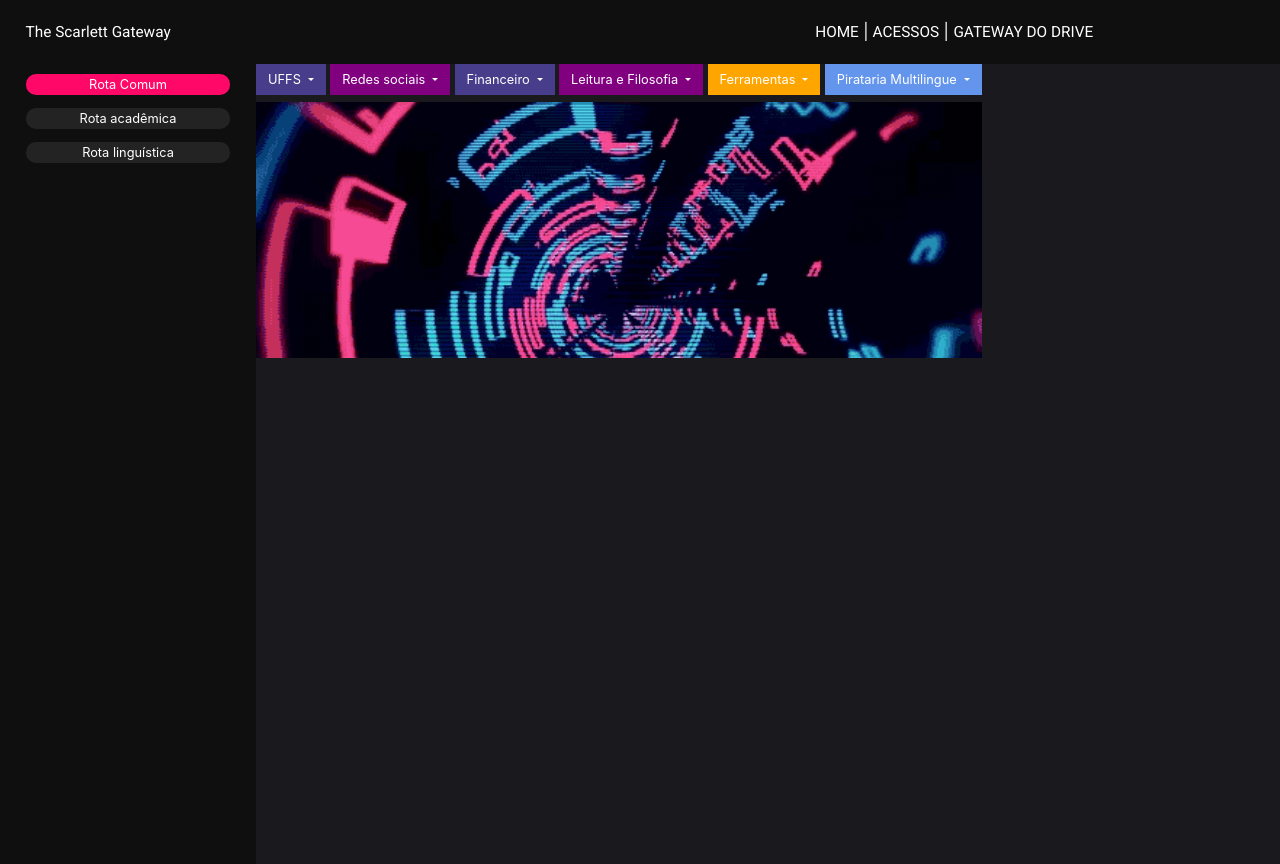
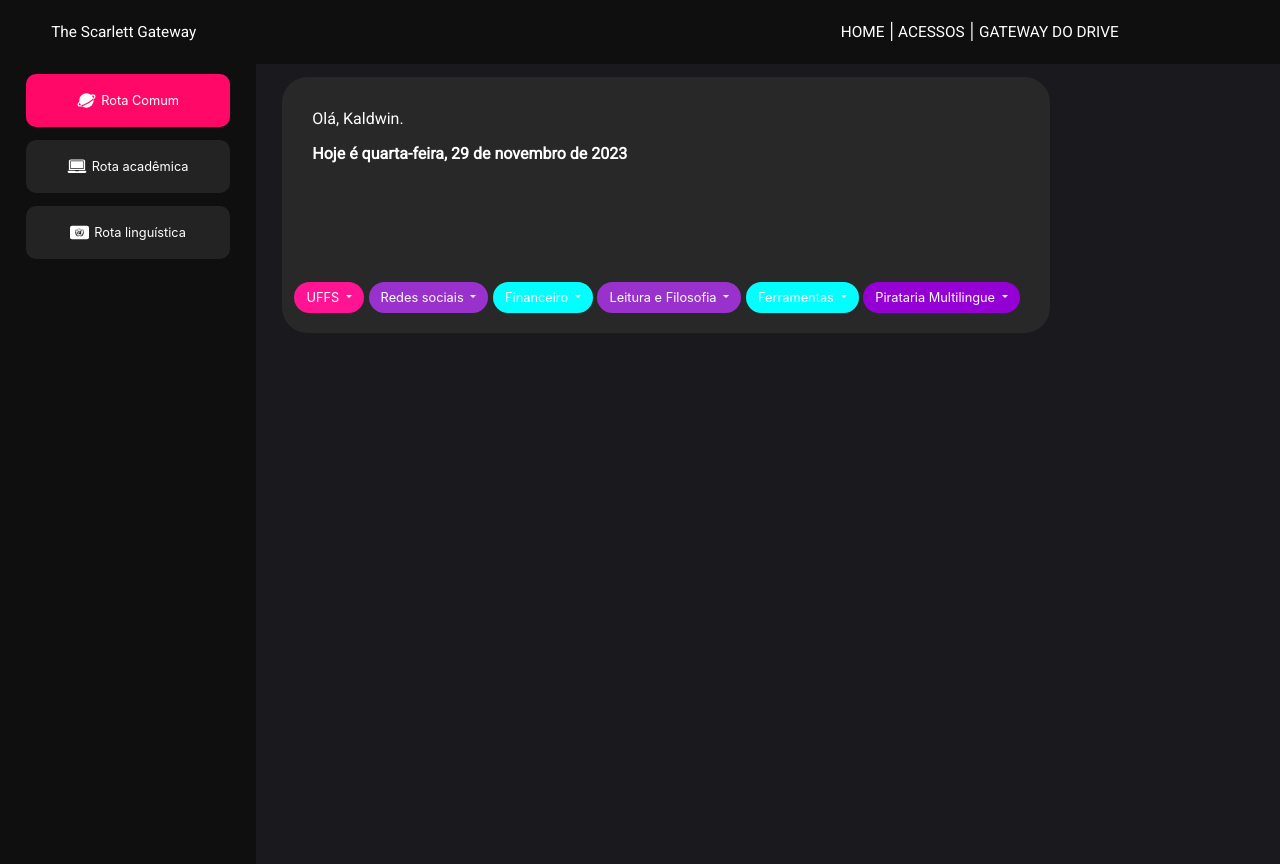
Before and after one commit to Deestad/Scarlett-Gateway, a PHP site: page /linkway.html in a window 1280 px wide. Run offline with PHP 8.4, Linux system fonts and the light colour scheme.

Commit message:
UI Upgrade

```diff
--- a/CSS/default.css
+++ b/CSS/default.css
@@ -19,11 +19,10 @@
 
 
 body {
-    width: 100%;
-    height: 100%;
-    overflow: hidden;
+    max-width: 100%;
+    min-height: 100%;
     margin: 0;
-    background-color: black!important;
+    background-color: rgb(26, 26, 30)!important;
 
 }
 
@@ -54,7 +53,7 @@ body {
     margin-left: 50vw;
 }
 #gateway-title {
-    margin-left: 2vw;
+    margin-left: 4vw;
     font-weight: normal;
 
 }
@@ -156,7 +155,7 @@ body {
     display: flex;
     border: none;
     width: 80%;
-    height: 200%;
+    line-height: 4vw;
     justify-content: center;
     margin: auto;
     margin-bottom: 1vw;
@@ -164,6 +163,13 @@ body {
     border-radius: 10px;
     color: white;
     font-size: 1vw;
+}
+.menu-buttons img {
+    height: 10%;
+    width: 10%;
+    margin: auto;
+    margin-right: 5px;
+    margin-left: 0;
 }
 .menu-buttons:hover{
     background-color:black;
@@ -179,16 +185,18 @@ body {
 #main-functionality {
     position: relative;
     object-fit: cover;
-    overflow: hidden;
-    background-color: rgb(26, 26, 30);
     height: 100vh;
+}
+#buttons-positioner{
+    position: absolute;
+    top: 80%;
 }
 
 #common-route {
     top: 0;
     left: 20%;
     position: absolute;
-    height: 92%;
+    height: 100%;
     width: 80%;
 }
 
@@ -201,21 +209,29 @@ body {
 }
 .common-gateway-wrapper {
     position: absolute;
+    background-color: rgb(40, 40, 40);
     color: black;
-    top: 0;
-    left: 0;
+    top: 1vw;
+    object-fit: contain;
+    width: 60vw;
+    height: 20vw;
+    padding: 1vw;
+    border-radius: 2vw;
+    left: 2vw;
 }
 .common-gateway {
     position: relative;
     color: black;
     z-index: 9999;
+    border-radius: 10%;
+
 
 }
 .dropdown-i {
     align-items: stretch;
     display: inline-block;
     text-align: center;
-    color: black;
+    color: white;
     margin-bottom: 1vw;
     min-width: 100%;
     overflow: hidden;
@@ -229,35 +245,33 @@ body {
 
 }
 .dropdown {
+    border-radius: 1.5vw;
     padding-top: 30%;
     font-size: 1vw;
     position: absolute;
-    background-color: white;
+    background-color: rgb(32, 34, 63);
     z-index: 0;
     transition: 2s;
+
 
 }
 
 .btn {
+    transition: background 2s;
     border-style: none;
+    border-radius: 20px;
 }
 .btn:hover {
     background-color: white !important;
     color: black;
 }
-#distractor-wrapper{
-    top: 3vw;
+
+#datetime-common {
+    font-family: 'Roboto';
+    color: white;
     position: absolute;
-    overflow: hidden;
-    width: 100%;
-    object-fit: cover;
-    height: 20vw;
-    margin-bottom: 100px;
-    z-index: 0;
+    left: 4%;
+    font-size: 2    vw;
+    line-height: 2.7vw;
+    top: 10%;
 }
-#common-distractor {
-    position: absolute;
-    min-width: 100%;
-
-
-}
--- a/JS/main.js
+++ b/JS/main.js
@@ -1,10 +1,22 @@
 console.log("Javascript initiated.")
+
+// Set time if timepanel exists
+document.addEventListener("DOMContentLoaded", function(setTime){
+    const panel = document.getElementById('datetime-common')
+    const options = {
+        weekday: 'long',
+        year: 'numeric',
+        day: 'numeric',
+        month: 'long',
+    };
+    let time_settings = new Date().toLocaleDateString('pt-BR',options)
+    panel.innerHTML =`Olá, Kaldwin. <br><b>Hoje é ${time_settings}</b>`;
+})
 
 document.addEventListener("DOMContentLoaded", function(colors){
     const buttons = document.getElementsByClassName('btn')
     for (var i = 0; i < buttons.length; i++){
         var roll = Math.floor(Math.random(1,5)*5) + 1;
-        console.log(roll)
         if (roll == 1){
             buttons[i].style.backgroundColor = "orange";
         }
@@ -29,25 +41,24 @@ document.addEventListener("DOMContentLoaded", function colorChanging() {
     const buttons = document.getElementsByClassName('btn')
     for (var i = 0; i < buttons.length; i++){
         var roll = Math.floor(Math.random(1,5)*5) + 1;
-        console.log(roll)
         if (roll == 1){
-            buttons[i].style.backgroundColor = "orange";
+            buttons[i].style.backgroundColor = "rgb(255, 8, 103)";
         }
         else if (roll == 2){
-            buttons[i].style.backgroundColor = "cornflowerblue";
+            buttons[i].style.backgroundColor = "deeppink";
         }
         else if (roll == 3){
-            buttons[i].style.backgroundColor = "violet";
+            buttons[i].style.backgroundColor = "darkviolet";
         }
         else if (roll == 4){
-            buttons[i].style.backgroundColor = "purple";
+            buttons[i].style.backgroundColor = "cyan";
         }
         else if (roll == 5){
-            buttons[i].style.backgroundColor = "darkslateblue";
+            buttons[i].style.backgroundColor = "darkorchid";
         }
     }
     colorChanging();
-}, 100);
+}, 300);
 });
 
 
--- a/linkway.html
+++ b/linkway.html
@@ -1,10 +1,12 @@
 <!DOCTYPE html>
 <html lang="en">
+
 <head>
     <meta charset="UTF-8">
     <meta name="viewport" content="width=device-width, initial-scale=1.0">
     <!-- THIS IS BOOTSTRAP-->
-    <link rel="stylesheet" href="https://cdn.jsdelivr.net/npm/bootstrap@4.3.1/dist/css/bootstrap.min.css" integrity="sha384-ggOyR0iXCbMQv3Xipma34MD+dH/1fQ784/j6cY/iJTQUOhcWr7x9JvoRxT2MZw1T" crossorigin="anonymous">
+    <link rel="stylesheet" href="https://cdn.jsdelivr.net/npm/bootstrap@4.3.1/dist/css/bootstrap.min.css"
+        integrity="sha384-ggOyR0iXCbMQv3Xipma34MD+dH/1fQ784/j6cY/iJTQUOhcWr7x9JvoRxT2MZw1T" crossorigin="anonymous">
     <!-- OUR STYLESHEETS-->
     <link rel="stylesheet" href="CSS/default.css">
 
@@ -17,6 +19,7 @@
 
     <title>Scarlett Gateway</title>
 </head>
+
 <body>
     <header>
         <nav id="navigator">
@@ -24,7 +27,9 @@
             <div id="nav-aligner"></div>
             <a class="nav-items" href="index.html"> HOME</a>
             |<a class="nav-items" href="linkway.html"> ACESSOS</a>
-            | <a class="nav-items" href="https://docs.google.com/spreadsheets/d/1xp1tSz4B5aT1WFty3ImLFywiyFaMKQlb0sEmKRVkaIA/edit#gid=0" target="_blank">GATEWAY DO DRIVE</a>
+            | <a class="nav-items"
+                href="https://docs.google.com/spreadsheets/d/1xp1tSz4B5aT1WFty3ImLFywiyFaMKQlb0sEmKRVkaIA/edit#gid=0"
+                target="_blank">GATEWAY DO DRIVE</a>
 
             </div>
         </nav>
@@ -32,30 +37,38 @@
     <div id="main-functionality">
         <div id="left-menu">
             <div id="menu-items-container">
-                <button id ="menu-button-1" class="menu-buttons" onclick="ChangeLeftMenuButtonColors(this.id);">Rota Comum</button>
-                <button id ="menu-button-2" class="menu-buttons" onclick="ChangeLeftMenuButtonColors(this.id);">Rota acadêmica</button>
-                <button id ="menu-button-3" class="menu-buttons" onclick="ChangeLeftMenuButtonColors(this.id);">Rota linguística</button>
+                <button id="menu-button-1" class="menu-buttons" onclick="ChangeLeftMenuButtonColors(this.id);"><img src="Images/commonroute.svg">Rota
+                    Comum</button>
+                <button id="menu-button-2" class="menu-buttons" onclick="ChangeLeftMenuButtonColors(this.id);"><img src="Images/academic.svg">Rota
+                    acadêmica</button>
+                <button id="menu-button-3" class="menu-buttons" onclick="ChangeLeftMenuButtonColors(this.id);"><img src="Images/linguistic.svg">Rota
+                    linguística</button>
             </div>
         </div>
         <!-- LINK BOX -->
         <main id="common-route">
             <div class="common-gateway-wrapper">
+                <div id="buttons-positioner">
                     <div class="btn-group common-gateway">
-                    <button type="button" id="uffs" class="btn btn-success dropdown-toggle dropbutton"  onclick="ToggleDropdown(this.id)">
+                        <button type="button" id="uffs" class="btn btn-success dropdown-toggle dropbutton"
+                            onclick="ToggleDropdown(this.id)">
                             UFFS
                         </button>
                         <div id="dropdown-uffs" class="dropdown" style="display:none">
                             <br>
                             <a class="dropdown-i" href="https://www.uffs.edu.br/" target="_blank">UFFS</a>
-                        <a class="dropdown-i" href="https://sigaa.uffs.edu.br/sigaa/?modo=classico" target="_blank">Sigaa</a>
-                        <a class="dropdown-i" href="https://www.instagram.com/uffs.campuschapeco/" target="_blank">Instagram UFFS</a>
+                            <a class="dropdown-i" href="https://sigaa.uffs.edu.br/sigaa/?modo=classico"
+                                target="_blank">Sigaa</a>
+                            <a class="dropdown-i" href="https://www.instagram.com/uffs.campuschapeco/"
+                                target="_blank">Instagram UFFS</a>
                         </div>
                     </div>
                     <div class="btn-group common-gateway">
-                    <button type="button" id="redes" class="btn btn-success dropdown-toggle dropbutton" onclick="ToggleDropdown(this.id)">
+                        <button type="button" id="redes" class="btn btn-success dropdown-toggle dropbutton"
+                            onclick="ToggleDropdown(this.id)">
                             Redes sociais
                         </button>
-                    <div  id="dropdown-redes" class="dropdown" style="display:none">
+                        <div id="dropdown-redes" class="dropdown" style="display:none">
                             <br>
                             <a class="dropdown-i" href="https://www.instagram.com/" target="_blank">Instagram</a>
                             <a class="dropdown-i" href="https://www.youtube.com/" target="_blank">Youtube</a>
@@ -66,60 +79,87 @@
                         </div>
                     </div>
                     <div class="btn-group common-gateway">
-                    <button type="button" id="financeiro" class="btn btn-success dropdown-toggle dropbutton" onclick="ToggleDropdown(this.id)">
+                        <button type="button" id="financeiro" class="btn btn-success dropdown-toggle dropbutton"
+                            onclick="ToggleDropdown(this.id)">
                             Financeiro
                         </button>
-                    <div  id="dropdown-financeiro" class="dropdown" style="display:none">
+                        <div id="dropdown-financeiro" class="dropdown" style="display:none">
                             <br>
-                        <a class="dropdown-i" href="https://docs.google.com/spreadsheets/d/1LKPkl0TJE3BQN_10CLXieqDmBJWrsbV1o9RQvJ17cRQ/edit?usp=drive_web&ouid=102193530454541694197" target="_blank">Planilha dos Gastos e Renda</a>
+                            <a class="dropdown-i"
+                                href="https://docs.google.com/spreadsheets/d/1LKPkl0TJE3BQN_10CLXieqDmBJWrsbV1o9RQvJ17cRQ/edit?usp=drive_web&ouid=102193530454541694197"
+                                target="_blank">Planilha dos Gastos e Renda</a>
                             <a class="dropdown-i" href="https://keep.google.com/" target="_blank">Google Keep</a>
                         </div>
                     </div>
                     <div class="btn-group common-gateway">
-                    <button type="button" id="leituras" class="btn btn-success dropdown-toggle dropbutton" onclick="ToggleDropdown(this.id)">
+                        <button type="button" id="leituras" class="btn btn-success dropdown-toggle dropbutton"
+                            onclick="ToggleDropdown(this.id)">
                             Leitura e Filosofia
                         </button>
-                    <div  id="dropdown-leituras" class="dropdown" style="display:none">
+                        <div id="dropdown-leituras" class="dropdown" style="display:none">
                             <br>
-                        <a class="dropdown-i" href="https://docs.google.com/spreadsheets/d/1N-3LsTQDOJtUUZEgfzTTJdrSe5JDCAxqiThD_ysjbxI/edit#gid=0" target="_blank">Gateway do Shadow</a>
-                        <a class="dropdown-i" href="https://docs.google.com/spreadsheets/d/1zx3VMxc9jHVQKFlEsvECwNqTcXCmhaByYSgOug7Ax90/edit?usp=drive_web&ouid=102193530454541694197" target="_blank">Leituras</a>
-                        <a class="dropdown-i" href="https://onedrive.live.com/?id=5BA21C0B629B23E3%21138&cid=5BA21C0B629B23E3" target="_blank">Biblioteca de Luftschlössen</a>
-                        <a class="dropdown-i" href="https://docs.google.com/spreadsheets/d/1I0OwfPpr7VkuuJ2J0KMm4gFX-XoMDhYU0X9awyMvuHU/edit#gid=0" target="_blank">Dicionário da Academia Real</a>
-                        <a class="dropdown-i" href="https://docs.google.com/spreadsheets/d/1J00H1WW3eswXuC_uq5LT2bUz1IpMKJetbXP3jteBRpI/edit#gid=0" target="_blank">Análise Histórico-Temporal</a>
+                            <a class="dropdown-i"
+                                href="https://docs.google.com/spreadsheets/d/1N-3LsTQDOJtUUZEgfzTTJdrSe5JDCAxqiThD_ysjbxI/edit#gid=0"
+                                target="_blank">Gateway do Shadow</a>
+                            <a class="dropdown-i"
+                                href="https://docs.google.com/spreadsheets/d/1zx3VMxc9jHVQKFlEsvECwNqTcXCmhaByYSgOug7Ax90/edit?usp=drive_web&ouid=102193530454541694197"
+                                target="_blank">Leituras</a>
+                            <a class="dropdown-i"
+                                href="https://onedrive.live.com/?id=5BA21C0B629B23E3%21138&cid=5BA21C0B629B23E3"
+                                target="_blank">Biblioteca de Luftschlössen</a>
+                            <a class="dropdown-i"
+                                href="https://docs.google.com/spreadsheets/d/1I0OwfPpr7VkuuJ2J0KMm4gFX-XoMDhYU0X9awyMvuHU/edit#gid=0"
+                                target="_blank">Dicionário da Academia Real</a>
+                            <a class="dropdown-i"
+                                href="https://docs.google.com/spreadsheets/d/1J00H1WW3eswXuC_uq5LT2bUz1IpMKJetbXP3jteBRpI/edit#gid=0"
+                                target="_blank">Análise Histórico-Temporal</a>
                         </div>
                     </div>
                     <div class="btn-group common-gateway">
-                    <button type="button" id="ferramentas" class="btn btn-success dropdown-toggle dropbutton" onclick="ToggleDropdown(this.id)">
+                        <button type="button" id="ferramentas" class="btn btn-success dropdown-toggle dropbutton"
+                            onclick="ToggleDropdown(this.id)">
                             Ferramentas
                         </button>
-                    <div  id="dropdown-ferramentas" class="dropdown" style="display:none">
+                        <div id="dropdown-ferramentas" class="dropdown" style="display:none">
                             <br>
                             <a class="dropdown-i" href="http://gmail.com/" target="_blank">Gmail</a>
-                        <a class="dropdown-i" href="https://calendar.google.com/calendar/u/0/r?pli=1" target="_blank">Google Calendário</a>
-                        <a class="dropdown-i" href="https://drive.google.com/drive/my-drive" target="_blank">Google Drive</a>
+                            <a class="dropdown-i" href="https://calendar.google.com/calendar/u/0/r?pli=1"
+                                target="_blank">Google Calendário</a>
+                            <a class="dropdown-i" href="https://drive.google.com/drive/my-drive" target="_blank">Google
+                                Drive</a>
                             <a class="dropdown-i" href="https://www.ilovepdf.com/" target="_blank">iLovePDF</a>
                             <a class="dropdown-i" href="https://www.ilovepdf.com/" target="_blank">YTS5</a>
                         </div>
                     </div>
                     <div class="btn-group common-gateway">
-                    <button type="button" id="pirataria" class="btn btn-success dropdown-toggle dropbutton" onclick="ToggleDropdown(this.id)">
+                        <button type="button" id="pirataria" class="btn btn-success dropdown-toggle dropbutton"
+                            onclick="ToggleDropdown(this.id)">
                             Pirataria Multilingue
                         </button>
-                    <div  id="dropdown-pirataria" class="dropdown" style="display:none">
+                        <div id="dropdown-pirataria" class="dropdown" style="display:none">
                             <br>
-                        <a class="dropdown-i" href="https://www1.123moviesto.pw/" target="_blank">123Movies - Inglês</a>
-                        <a class="dropdown-i" href="http://aniplay.co/" target="_blank"> Aniplay - Animes - Italiano</a>
-                        <a class="dropdown-i" href="http://waystreaming.com/" target="_blank">Waystreaming - Filmes - Francês</a>
-                        <a class="dropdown-i" href="https://www.ilovepdf.com/" target="_blank">Seriesly - Filmes - Espanhol Europeu</a>
-                        <a class="dropdown-i" href="http://guardaserie.events/" target="_blank">Guardaserie - Séries - Italiano</a>
+                            <a class="dropdown-i" href="https://www1.123moviesto.pw/" target="_blank">123Movies -
+                                Inglês</a>
+                            <a class="dropdown-i" href="http://aniplay.co/" target="_blank"> Aniplay - Animes -
+                                Italiano</a>
+                            <a class="dropdown-i" href="http://waystreaming.com/" target="_blank">Waystreaming - Filmes
+                                -
+                                Francês</a>
+                            <a class="dropdown-i" href="https://www.ilovepdf.com/" target="_blank">Seriesly - Filmes -
+                                Espanhol Europeu</a>
+                            <a class="dropdown-i" href="http://guardaserie.events/" target="_blank">Guardaserie - Séries
+                                -
+                                Italiano</a>
                         </div>
                     </div>
-                <br>
-                <div id="distractor-wrapper">
-                    <img id="common-distractor" src="Images/city.gif">
+                </div>
+                <p id="datetime-common">
+                    Olá, Kaldwin. <br>
+                    <b>Hoje é x z z</b>
             </div>
     </div>
     </main>
     </div>
 </body>
+
 </html>
```
Also changed, not shown: Images/academic.svg (added), Images/commonroute.svg (added), Images/linguistic.svg (added). Lines whose indentation alone changed are shown as unchanged.
